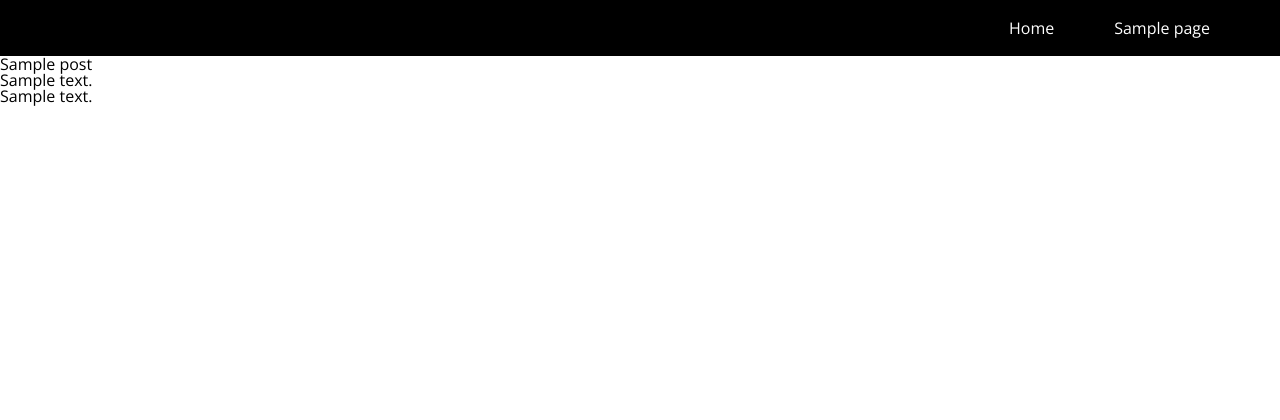
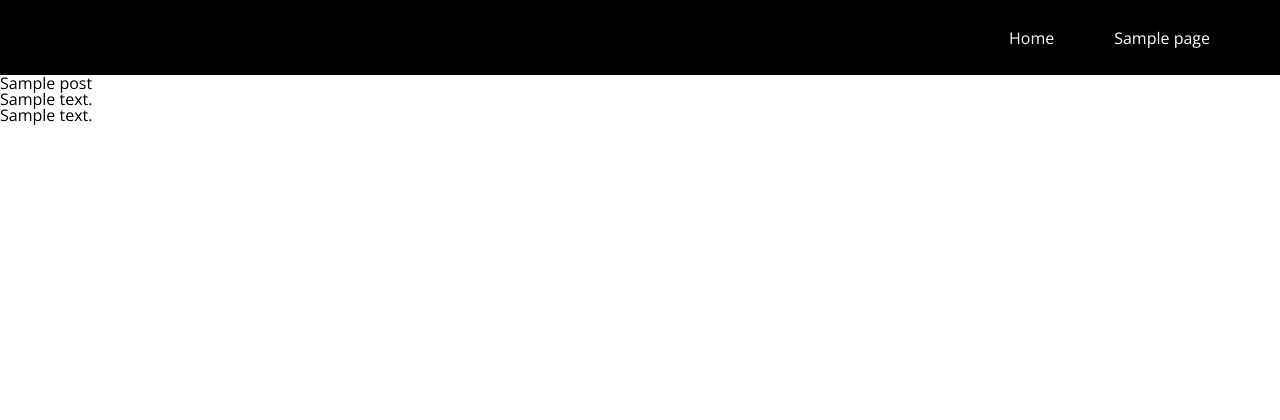
Before and after one commit to jsaputo1/mind-of-lito, a WordPress theme: template themes/mindOfLito/single.php in a window 1280 px wide. Shown: the top 420 px of the page. Run offline with PHP 8.4 and a stand-in for WordPress, Linux system fonts and the light colour scheme; the site name, menu and one post (Sample post) are stand-ins, and other content is empty; style sheets or scripts are compiled from the project's sources; some libraries are stand-ins or nearby versions.

Commit message:
changed height to 75px

```diff
--- a/themes/mindOfLito/sass/layout/_header.scss
+++ b/themes/mindOfLito/sass/layout/_header.scss
@@ -19,5 +19,6 @@ header {
   justify-content: space-between;
   align-items: center;
   max-width: 1200px;
+  height: 75px;
   margin: 0 auto;
 }
```
